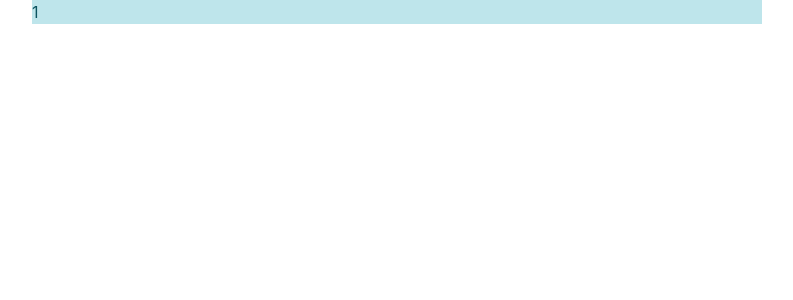
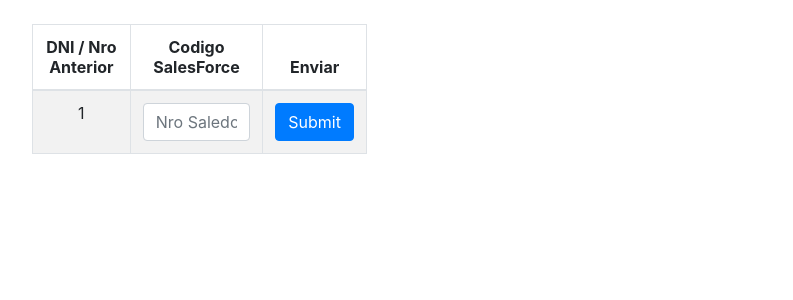
Before and after one commit to hbrunacci/don_bosco, a Django app: template importer/templates/Importer/identificar.html in a window 1280 px wide. Shown: the part 56-356 px from the top of the page, without its empty margins (53-846 px from the left). Run offline with Django 3.2, Linux system fonts and the light colour scheme; the template is opened without the code that fills it: values that come from a table or form of the project are taken from there, others are empty; tables that the repository leaves empty hold one stand-in row (values such as "Sample post"); parts of the project's set-up code (start-up, migrations or seed data) failed here and were passed over; some libraries are stand-ins or nearby versions.

Commit message:
unidentificated updates

```diff
--- a/importer/function.py
+++ b/importer/function.py
@@ -119,7 +119,7 @@ def get_campaign_code(line, file_type):
     pay_date = get_agreement_date(line,file_type)
 
     if campaing_nro in (0, 50, 20, 500):
-        campaing_nro = 245 + pay_date.month + ((2018 - pay_date.year) * 12)
+        campaing_nro = 244 + pay_date.month + ((2018 - pay_date.year) * 12)
     try:
         sf_campaing = Campaing.objects.get(campaing_id=campaing_nro)
     except:
@@ -139,7 +139,7 @@ def get_partner_id(line, file_type):
 
 def get_partner_nro(line, file_type):
     if file_type == 'PF':
-        data = int(line[27:45])
+        data = int(line[27:33])
     if file_type == 'CE':
         data = int(line[30:35])
     if file_type == 'PMC':
--- a/importer/templates/Importer/base.html
+++ b/importer/templates/Importer/base.html
@@ -3,11 +3,9 @@
         <head>
             <title>Medios de Pago </title>
             <link rel="stylesheet" href="https://stackpath.bootstrapcdn.com/bootstrap/4.1.3/css/bootstrap.min.css" integrity="sha384-MCw98/SFnGE8fJT3GXwEOngsV7Zt27NXFoaoApmYm81iuXoPkFOJwJ8ERdknLPMO" crossorigin="anonymous">
+            <script src="https://stackpath.bootstrapcdn.com/bootstrap/4.1.3/js/bootstrap.min.js" integrity="sha384-ChfqqxuZUCnJSK3+MXmPNIyE6ZbWh2IMqE241rYiqJxyMiZ6OW/JmZQ5stwEULTy" crossorigin="anonymous"></script>
             <script src="https://ajax.googleapis.com/ajax/libs/jquery/1.12.4/jquery.min.js"></script>
-             <script src="https://maxcdn.bootstrapcdn.com/bootstrap/3.3.5/js/bootstrap.min.js" integrity="sha512-K1qjQ+NcF2TYO/eI3M6v8EiNYZfA95pQumfvcVrTHtwQVDG+aHRqLi/ETn2uB+1JqwYqVG3LIvdm9lj6imS/pQ==" crossorigin="anonymous"></script>
-
-
-    <meta name="viewport" content="width=device-width, initial-scale=1.0">
+            <meta name="viewport" content="width=device-width, initial-scale=1.0">
 
         </head>
         <body>
--- a/importer/templates/Importer/identificar.html
+++ b/importer/templates/Importer/identificar.html
@@ -1,13 +1,27 @@
 {% extends 'Importer/base.html' %}
 {% block content %}
-    {% load bootstrap3 %}
-
-    {% for partner in unidentified %}
-        <div class="list-group-item-info">
-            <div class="date">
-                {{ partner.partner_id}}
-            </div>
-        </div>
-    {% endfor %}
-
+    <br>
+    <div class="row col-md-6 col-md-push-6 align-content-center" ><!-- you can use column classes md-3,md-5 as per your table width -->
+    <table class="table table-striped table-bordered text-center">
+        <thead>
+        <tr>
+            <th scope="col">DNI / Nro Anterior</th>
+            <th scope="col">Codigo SalesForce</th>
+            <th scope="col">Enviar</th>
+        </tr>
+        </thead>
+        <tbody>
+           <form action="{% url 'importer:identificar' %}" method="post" enctype="multipart/form-data">
+               {% csrf_token %}
+               {% for partner in unidentified %}
+                   <tr>
+                       <td>{{ partner.partner_id}}</td>
+                       <td> <input type="text" class="form-control" id="sf_partner" name="{{ partner.id }}"  placeholder="Nro Saledorce"></td>
+                       <td><input type="submit" class="btn btn-primary btn-block" ></td>
+                   </tr>
+               {% endfor %}
+           </form>
+        </tbody>
+    </table>
+    </div>
 {% endblock %}
```
Also changed, not shown: importer/templates/Importer/import.html (+3 -4 lines), importer/views.py (+11 -3 lines), importer/static/images/DodUNWIWsAcutAM.jpg (added).
